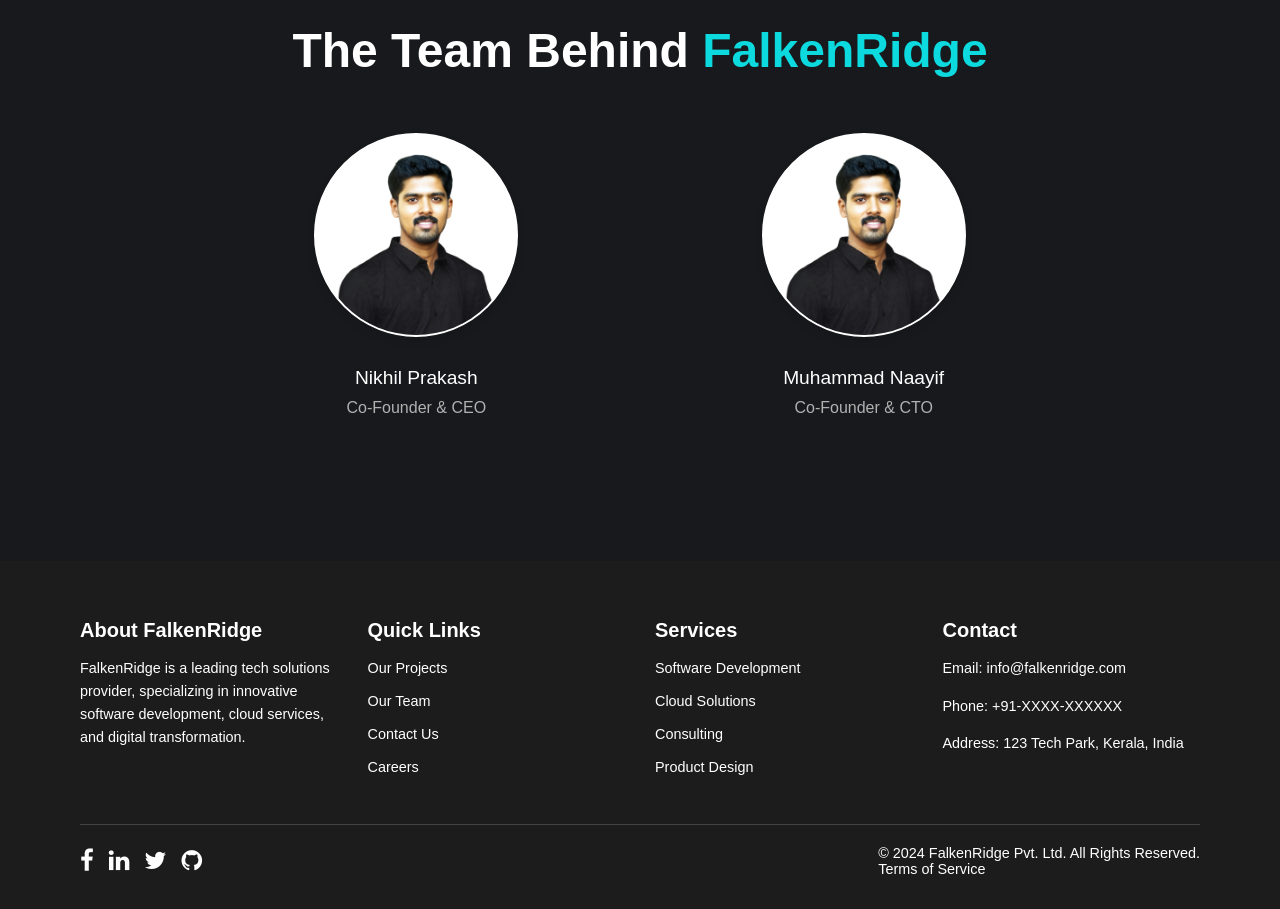
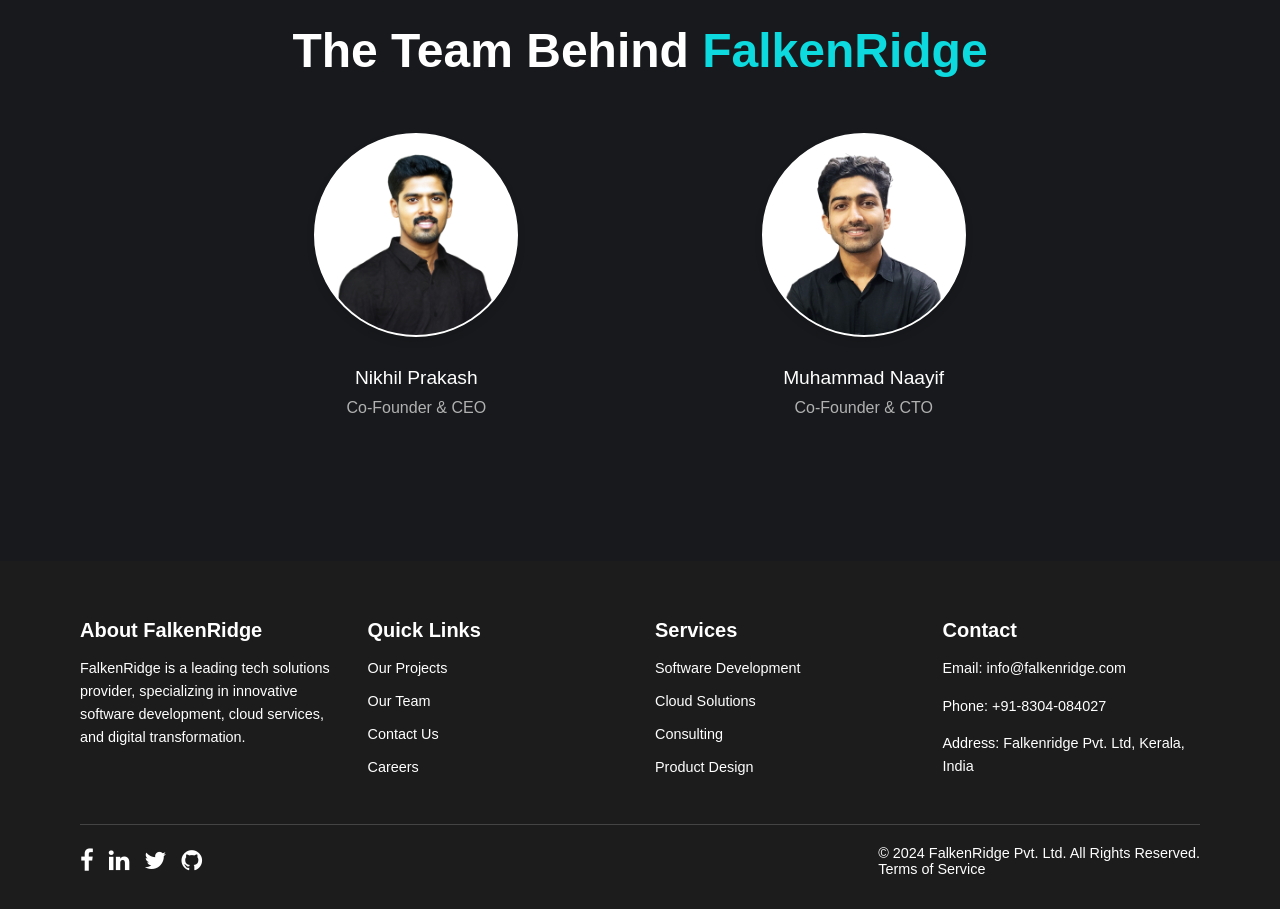
Before and after one commit to naayifmuhammad/FalkenRidge, a React (Create React App) app: page / in a window 1280 px wide. Shown: the part 2160-3069 px from the top of the page. Built offline with nearby package versions, Linux system fonts and the light colour scheme; what smooth-scroll would draw is missing.

Commit message:
updated profile info and image and about us page

```diff
--- a/src/components/Footer.js
+++ b/src/components/Footer.jsx
@@ -30,8 +30,8 @@
         <div className="footer-section">
           <h4>Contact</h4>
           <p>Email: <a href="mailto:info@falkenridge.com">info@falkenridge.com</a></p>
-          <p>Phone: +91-XXXX-XXXXXX</p>
-          <p>Address: 123 Tech Park, Kerala, India</p>
+          <p>Phone: +91-8304-084027</p>
+          <p>Address: Falkenridge Pvt. Ltd, Kerala, India</p>
         </div>
       </div>
       <div className="footer-bottom">
--- a/src/components/Team.jsx
+++ b/src/components/Team.jsx
@@ -23,8 +23,8 @@
           <div className="badge">
             <img
               className="member-image"
-              src="company_assets/team/nikhil.png"
-              alt="Nikhil"
+              src="company_assets/team/naayif.png"
+              alt="Naayif"
             />
           </div>
           <span className="member-name">Muhammad Naayif</span>
```
Also changed, not shown: public/company_assets/team/naayif.png (added).
